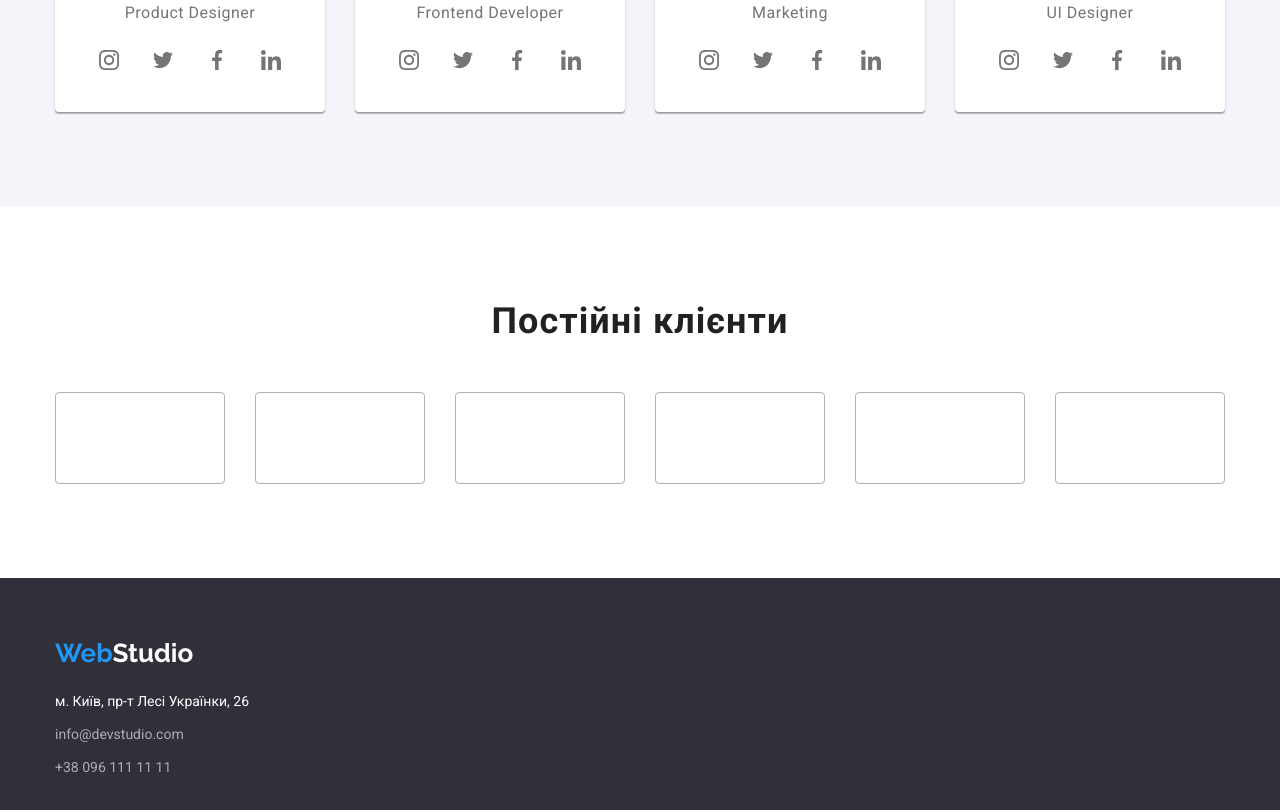
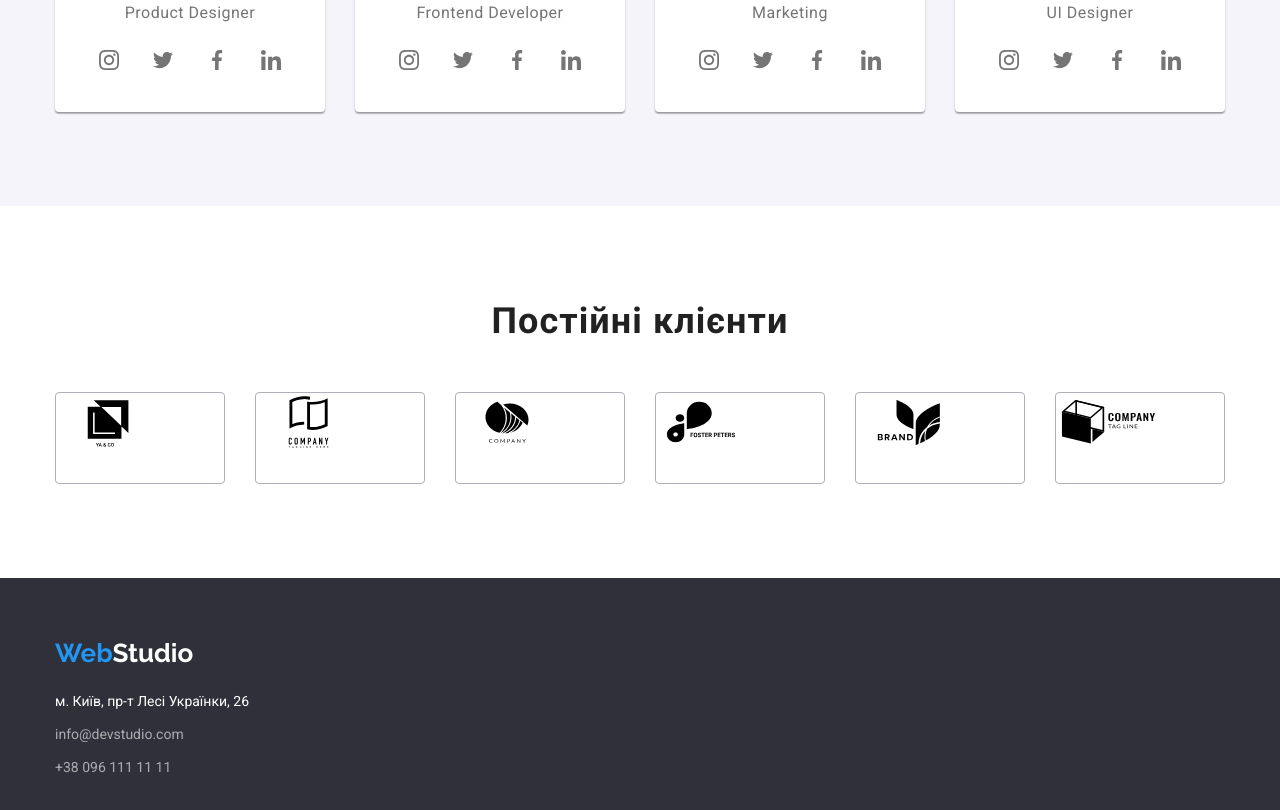
Before and after one commit to tequilacaty/goit-markup-hw-08, a plain HTML site: page index.html in a window 1280 px wide. Shown: the part 1965-2775 px from the top of the page. Drawn offline with nearby package versions, Linux system fonts and the light colour scheme.

Commit message:
Update index.html

```diff
--- a/index.html
+++ b/index.html
@@ -317,12 +317,48 @@
         <div class="container">
           <h2 class="title">Постійні клієнти</h2>
           <ul class="list customers-list">
-            <li class="customers-item"></li>
-            <li class="customers-item"></li>
-            <li class="customers-item"></li>
-            <li class="customers-item"></li>
-            <li class="customers-item"></li>
-            <li class="customers-item"></li>
+            <li class="customers-item">
+              <a class="customers-link link" href="">
+                <svg class="customer-icon" width="106" height="60">
+                  <use href="./images/icons.svg#icon-compan-y"></use>
+                </svg>
+              </a>
+            </li>
+            <li class="customers-item">
+              <a class="customers-link link" href="">
+                <svg class="customer-icon" width="106" height="60">
+                  <use href="./images/icons.svg#icon-logo-compa-ny"></use>
+                </svg>
+              </a>
+            </li>
+            <li class="customers-item">
+              <a class="customers-link link" href="">
+                <svg class="customer-icon" width="106" height="60">
+                  <use href="./images/icons.svg#icon-logo-comp-any"></use>
+                </svg>
+              </a>
+            </li>
+            <li class="customers-item">
+              <a class="customers-link link" href="">
+                <svg class="customer-icon" width="106" height="60">
+                  <use href="./images/icons.svg#icon-logo-com-pany"></use>
+                </svg>
+              </a>
+            </li>
+            <li class="customers-item">
+              <a class="customers-link link" href="">
+                <svg class="customer-icon" width="106" height="60">
+                  <use href="./images/icons.svg#icon-logo-co-mpany"></use>
+                </svg>
+              </a>
+            </li>
+            <li class="customers-item">
+              <a class="customers-link link" href="">
+                <svg class="customer-icon" width="106" height="60">
+                  <use href="./images/icons.svg#icon-logo-c-ompany"></use>
+                </svg>
+              </a>
+            </li>
           </ul>
         </div>
       </section>
```
